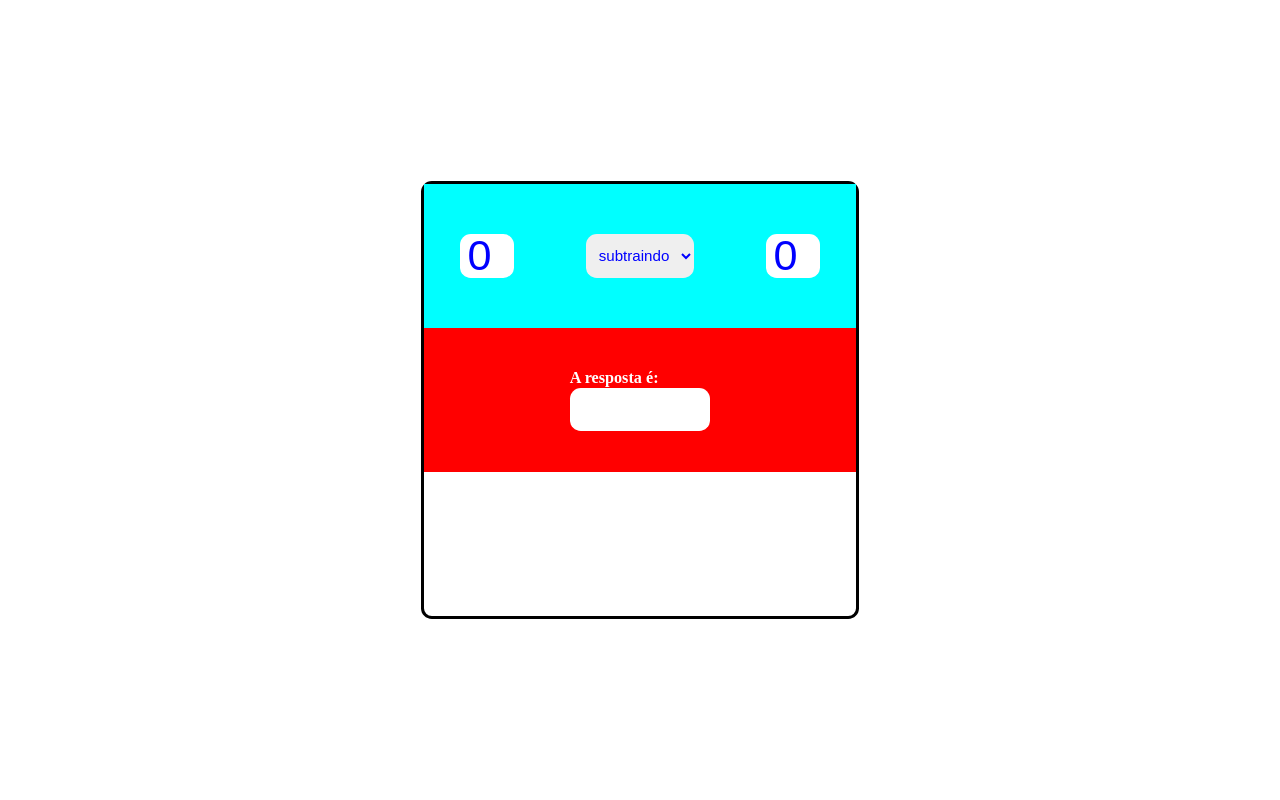
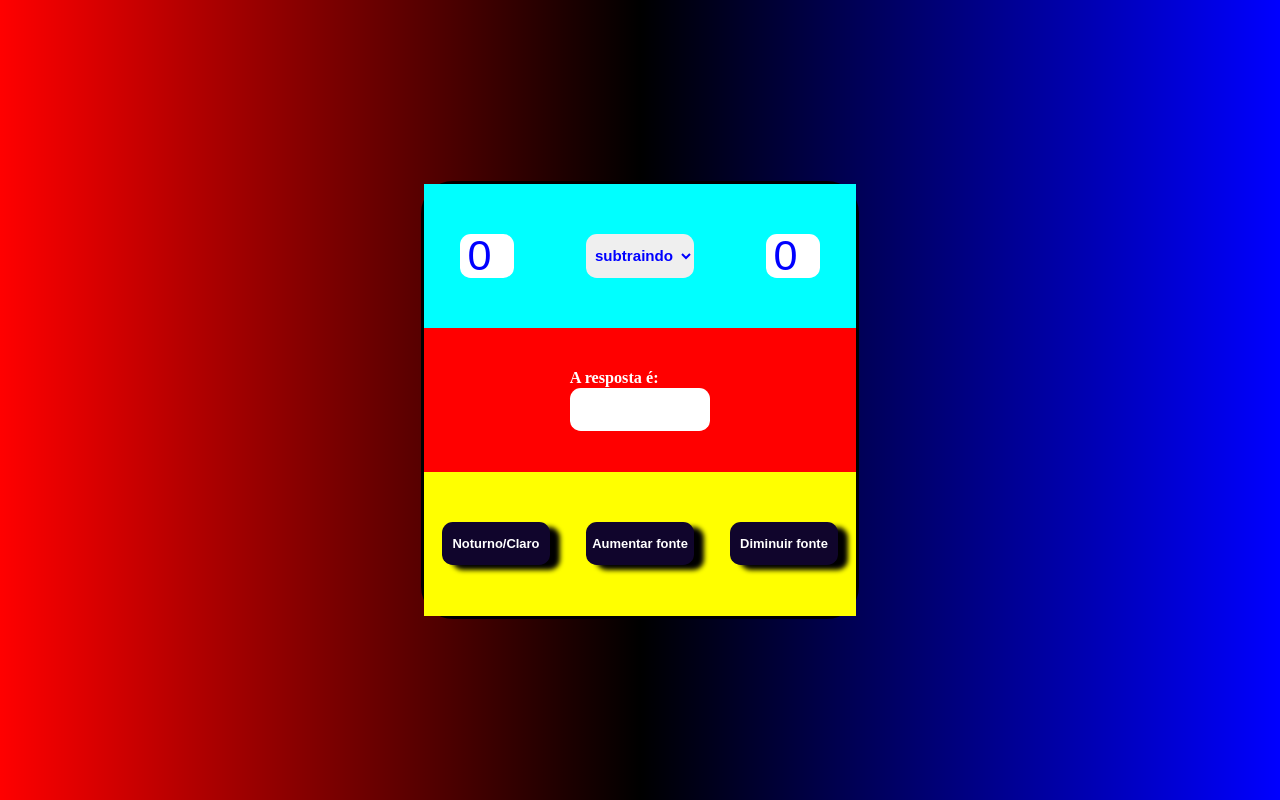
Before and after one commit to gwitus/WEB1_IFMS_Alex, a PHP site: page / in a window 1280 px wide. Run offline with PHP 8.4, Linux system fonts and the light colour scheme.

Commit message:
Css completed

```diff
--- a/atividade1/index.css
+++ b/atividade1/index.css
@@ -33,10 +33,12 @@ body {
     flex-direction: column;
     align-items: center;
     justify-content: center;
+    background-color: black;
+    background-image: linear-gradient( to right, red, transparent, blue );
 }
 
 .container {
-    border-radius: 1rem;
+    border-radius: 3rem;
     height: 40rem;
     width: 40rem;
     border: 0.3rem solid black;
@@ -68,6 +70,7 @@ header select{
     color: blue;
     text-align: center;
     border-radius: 1rem;
+    font-weight: bold;
 }
 
 main {
@@ -85,3 +88,24 @@ main input[type=text] {
     height: 4rem;
     border-radius: 1rem;
 }
+
+footer {
+    height: calc(100% - 33.33% - 33.33%);
+    width: 100%;
+    background-color: yellow;
+    display: flex;
+    justify-content: space-around;
+    align-items: center;
+    flex-wrap: wrap;
+}
+
+footer input[type=button] {
+    width: 10rem;
+    height: 4rem;
+    border-radius: 1rem;
+    background-color: rgb(16, 5, 44);
+    color: white;
+    font-size: 1.2rem;
+    font-weight: bold;
+    box-shadow: 10px 5px 5px black;
+}
--- a/atividade1/index.html
+++ b/atividade1/index.html
@@ -26,14 +26,24 @@
                     <input type="number" id="number_two" value="0">
                 </div>
             </header>
+
             <main>
                 <div class="div">
                     <h3>A resposta é:</h3>
                     <input type="text" readonly>
                 </div>
             </main>
+
             <footer>
-
+                <div class="mudarCor">
+                    <input type="button" value="Noturno/Claro">
+                </div>
+                <div class="aumentarFonte">
+                    <input type="button" value="Aumentar fonte">
+                </div>
+                <div class="diminuirFonte">
+                    <input type="button" value="Diminuir fonte">
+                </div>
             </footer>
         </div>
     </body>
```
